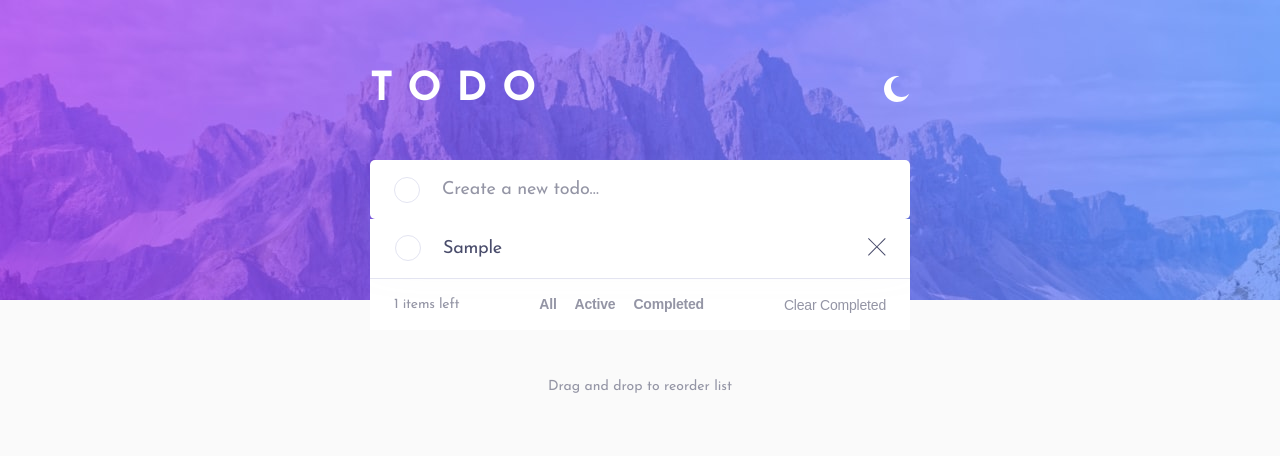
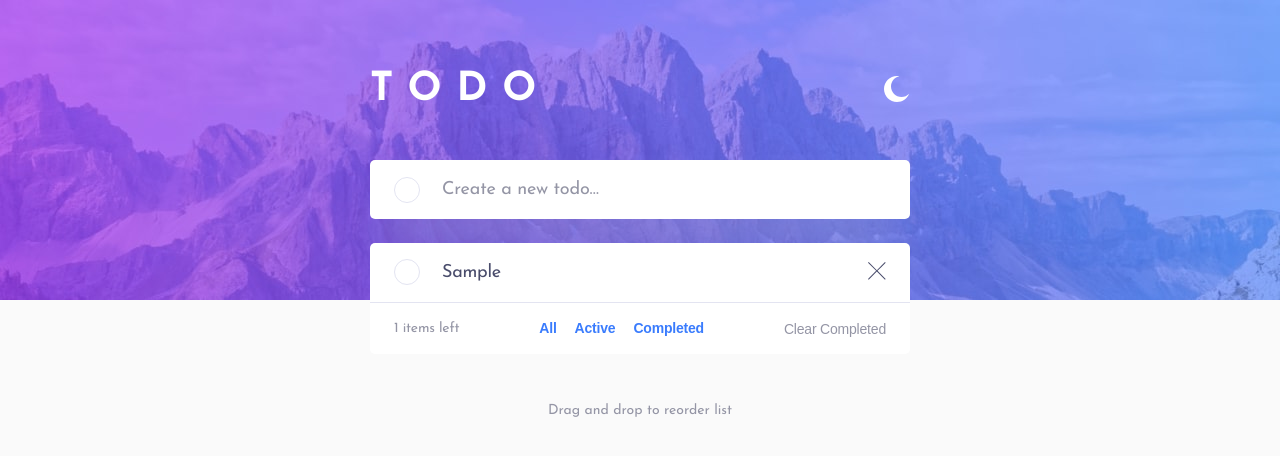
Before and after one commit to Sergio0831/react-todo-app, a React (Create React App) app: page / in a window 1280 px wide. Both pictures are taken after typing "Sample" into the empty fields and a click on the button 407 px from the left and 189 px from the top of the page. Shown: the top 456 px of the page. Built offline with nearby package versions, Linux system fonts and the light colour scheme; no server answers.

Commit message:
Implemented todos filtering

```diff
--- a/package.json
+++ b/package.json
@@ -10,7 +10,6 @@
     "react": "^17.0.2",
     "react-dom": "^17.0.2",
     "react-flip-move": "^3.0.4",
-    "react-id-generator": "^3.0.1",
     "react-scripts": "4.0.3",
     "styled-components": "^5.2.3",
     "use-sound": "^4.0.1",
--- a/src/App.js
+++ b/src/App.js
@@ -29,6 +29,7 @@ const App = () => {
   const [sound, setSound] = useState(new Audio(audioOff));
   const [playOn] = useSound(audioOn, { volume: 0.25 });
   const [playOff] = useSound(audioOff, { volume: 0.25 });
+  const [filtered, setFiltered] = useState([]);
 
   const playSound = () => {
     nightMode ? playOn() : playOff();
@@ -94,8 +95,13 @@ const App = () => {
             todos={todos}
           />
           <TodoAction>
-            <TodoList todos={todos} setTodos={setTodos} />
-            <TodoActionFooter todos={todos} />
+            <TodoList todos={todos} setTodos={setTodos} filtered={filtered} />
+            <TodoActionFooter
+              todos={todos}
+              setTodos={setTodos}
+              filtered={filtered}
+              setFiltered={setFiltered}
+            />
           </TodoAction>
           <FooterText>Drag and drop to reorder list</FooterText>
         </TodoContainer>
--- a/src/components/TodoActionFooter.js
+++ b/src/components/TodoActionFooter.js
@@ -1,4 +1,4 @@
-import React from "react";
+import React, { useEffect, useState } from "react";
 import {
   CompletedButton,
   FilterButton,
@@ -8,22 +8,58 @@ import {
   StyledTodoActionFooter
 } from "./styles/StyledTodoActionFooter";
 
-const TodoActionFooter = ({ todos }) => {
+const TodoActionFooter = ({ todos, setFiltered, setTodos }) => {
+  const buttons = ["All", "Active", "Completed"];
+  const [status, setStatus] = useState("All");
+
+  const handleStatus = (e) => {
+    setStatus(e.target.value);
+  };
+
+  const itemsLeft = todos.reduce((total, todo) => {
+    total += todo.isCompleted === false;
+    return total;
+  }, 0);
+
+  const handleClearCompleted = () => {
+    const newTodos = todos.filter((todo) => !todo.isCompleted);
+    setTodos(newTodos);
+  };
+
+  const handleFilterTodos = () => {
+    switch (status) {
+      case "Completed":
+        setFiltered(todos.filter((todo) => todo.isCompleted === true));
+        break;
+      case "Active":
+        setFiltered(todos.filter((todo) => todo.isCompleted === false));
+        break;
+      default:
+        setFiltered(todos);
+        break;
+    }
+  };
+
+  useEffect(() => {
+    handleFilterTodos();
+  }, [todos, status]);
+
   return (
     <StyledTodoActionFooter>
-      <ItemsLeft>{todos.length} items left</ItemsLeft>
+      <ItemsLeft>{itemsLeft} items left</ItemsLeft>
+
       <FilterList>
-        <FilterItem>
-          <FilterButton>All</FilterButton>
-        </FilterItem>
-        <FilterItem>
-          <FilterButton>Active</FilterButton>
-        </FilterItem>
-        <FilterItem>
-          <FilterButton>Completed</FilterButton>
-        </FilterItem>
+        {buttons.map((button) => (
+          <FilterItem key={button}>
+            <FilterButton active value={button} onClick={handleStatus}>
+              {button}
+            </FilterButton>
+          </FilterItem>
+        ))}
       </FilterList>
-      <CompletedButton>Clear Completed</CompletedButton>
+      <CompletedButton onClick={() => handleClearCompleted()}>
+        Clear Completed
+      </CompletedButton>
     </StyledTodoActionFooter>
   );
 };
--- a/src/components/TodoForm.js
+++ b/src/components/TodoForm.js
@@ -30,7 +30,7 @@ const TodoForm = ({ setTodos, todos, setAlert }) => {
   };
 
   return (
-    <StyledTodoForm autocomplete='off' onSubmit={handleFormSubmit}>
+    <StyledTodoForm autoComplete='off' onSubmit={handleFormSubmit}>
       <SubmitButton type='submit'></SubmitButton>
       <Label htmlFor='add'></Label>
       <Input
@@ -40,6 +40,7 @@ const TodoForm = ({ setTodos, todos, setAlert }) => {
         value={value}
         onChange={(e) => setValue(e.target.value)}
         autoFocus
+        autoComplete='off'
       />
     </StyledTodoForm>
   );
--- a/src/components/TodoList.js
+++ b/src/components/TodoList.js
@@ -10,7 +10,7 @@ import {
 } from "./styles/StyledTodoList";
 import CrossIcon from "./CrossIcon";
 
-const TodoList = ({ todos, setTodos, showTodo }) => {
+const TodoList = ({ todos, setTodos, filtered }) => {
   const handleDeleteClick = (id) => {
     const newTodos = todos.filter((todo) => todo.id !== id);
     setTodos(newTodos);
@@ -28,10 +28,10 @@ const TodoList = ({ todos, setTodos, showTodo }) => {
 
   return (
     <StyledTodoList>
-      {todos.map((todo) => {
+      {filtered.map((todo) => {
         const { id, value, isCompleted } = todo;
         return (
-          <Todo key={id} showTodo={showTodo}>
+          <Todo key={id}>
             <Label htmlFor={id}>
               <Checkbox
                 type='checkbox'
@@ -40,7 +40,7 @@ const TodoList = ({ todos, setTodos, showTodo }) => {
                 defaultChecked={isCompleted}
                 onChange={() => toggleTodoCompleted(id)}
               />
-              <CustomCheckbox class='custom-checkbox'></CustomCheckbox>
+              <CustomCheckbox className='custom-checkbox'></CustomCheckbox>
               <TodoText isCompleted={isCompleted}>{value}</TodoText>
             </Label>
             <DeleteButton
--- a/src/components/styles/StyledTodoActionFooter.js
+++ b/src/components/styles/StyledTodoActionFooter.js
@@ -6,6 +6,9 @@ export const StyledTodoActionFooter = styled.div`
   align-items: center;
   padding: 1.6rem 2.4rem;
   background: ${(props) => props.theme.todoActionBg};
+  transition: all 0.5s ease;
+  border-bottom-right-radius: 5px;
+  border-bottom-left-radius: 5px;
 `;
 
 export const ItemsLeft = styled.p`
@@ -33,11 +36,15 @@ export const FilterButton = styled.button`
   font-size: 1.4rem;
   line-height: 1;
   letter-spacing: -0.2px;
-  color: ${(props) => props.theme.footerColor};
+  color: ${(props) => (props.active ? " #3a7cfd" : props.theme.footerColor)};
   cursor: pointer;
   transition: all 0.5s ease;
 
   &.${(props) => props.active} {
+    color: #3a7cfd;
+  }
+
+  &:active {
     color: #3a7cfd;
   }
 
--- a/src/components/styles/StyledTodoForm.js
+++ b/src/components/styles/StyledTodoForm.js
@@ -3,6 +3,7 @@ import styled from "styled-components/macro";
 export const StyledTodoForm = styled.form`
   display: flex;
   align-items: center;
+  margin-bottom: 2.4rem;
 `;
 
 export const SubmitButton = styled.button`
--- a/src/components/styles/StyledTodoList.js
+++ b/src/components/styles/StyledTodoList.js
@@ -25,10 +25,16 @@ export const Todo = styled.li`
   padding: 1.6rem 2.4rem;
   align-items: center;
   justify-content: space-between;
+  transition: all 0.5s ease;
   cursor: pointer;
   background: ${(props) => props.theme.todoActionBg};
   animation: ${moveInRight} 0.5s both;
   border-bottom: 1px solid ${(props) => props.theme.todoBorderBottom};
+
+  &:first-child {
+    border-top-left-radius: 5px;
+    border-top-right-radius: 5px;
+  }
 
   &:hover ${DeleteButton} {
     opacity: 1;
@@ -124,8 +130,6 @@ export const CustomCheckbox = styled.span`
 `;
 
 export const Checkbox = styled.input`
-  width: 1px;
-  height: 1px;
   overflow: hidden;
   clip: rect(0 0 0 0);
   cursor: pointer;
@@ -145,10 +149,10 @@ export const Checkbox = styled.input`
       opacity: 1;
     }
   }
+
+  &:not(:checked):focus + ${CustomCheckbox} {
+    ::after {
+      opacity: 1;
+    }
+  }
 `;
-
-// border-color: linear-gradient(
-//       130deg,
-//       hsl(192, 100%, 67%),
-//       hsl(280, 87%, 65%)
-//     );
```
Also changed, not shown: 1 other file (tests, documents, lock files or other folders).
